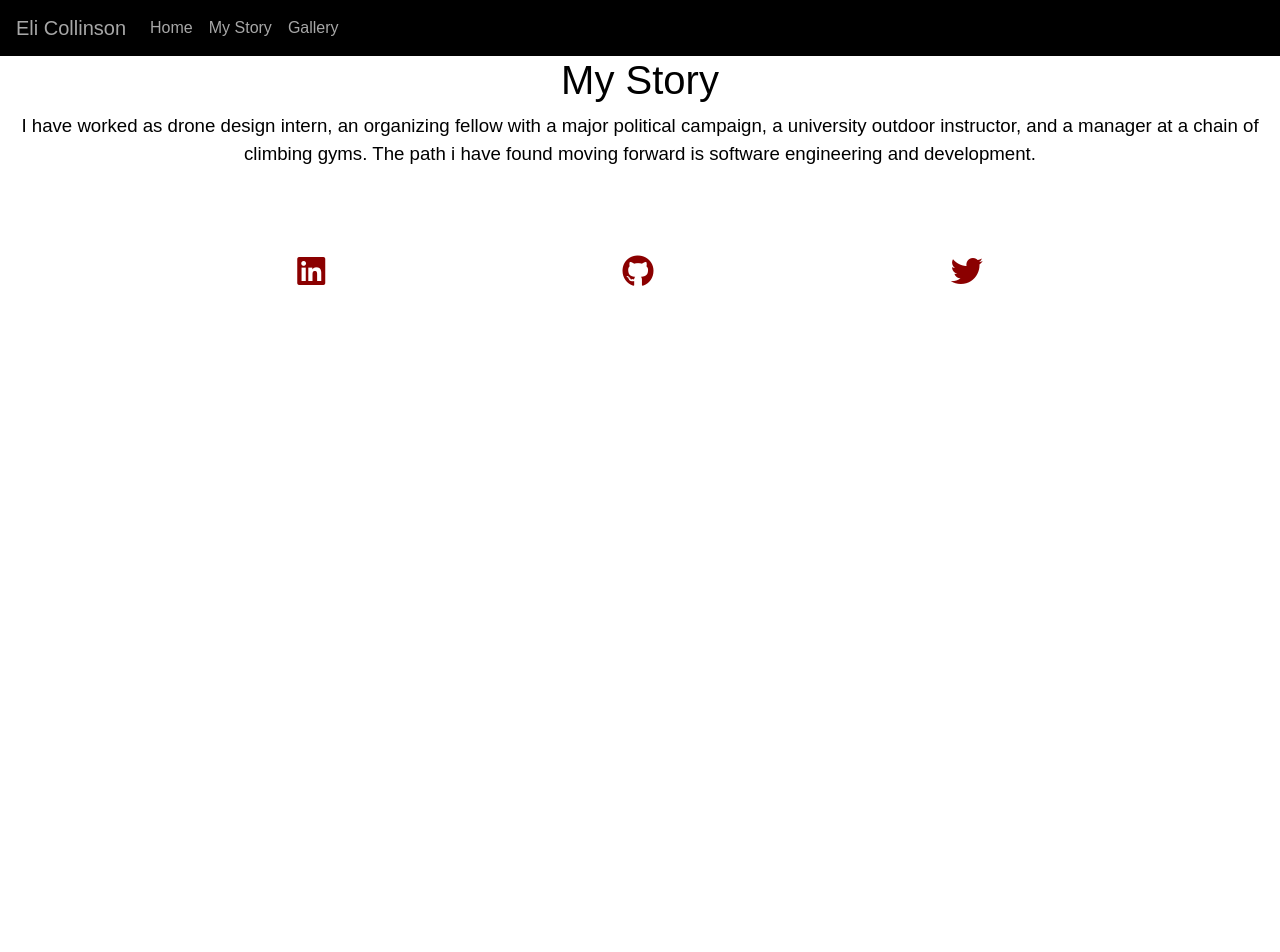
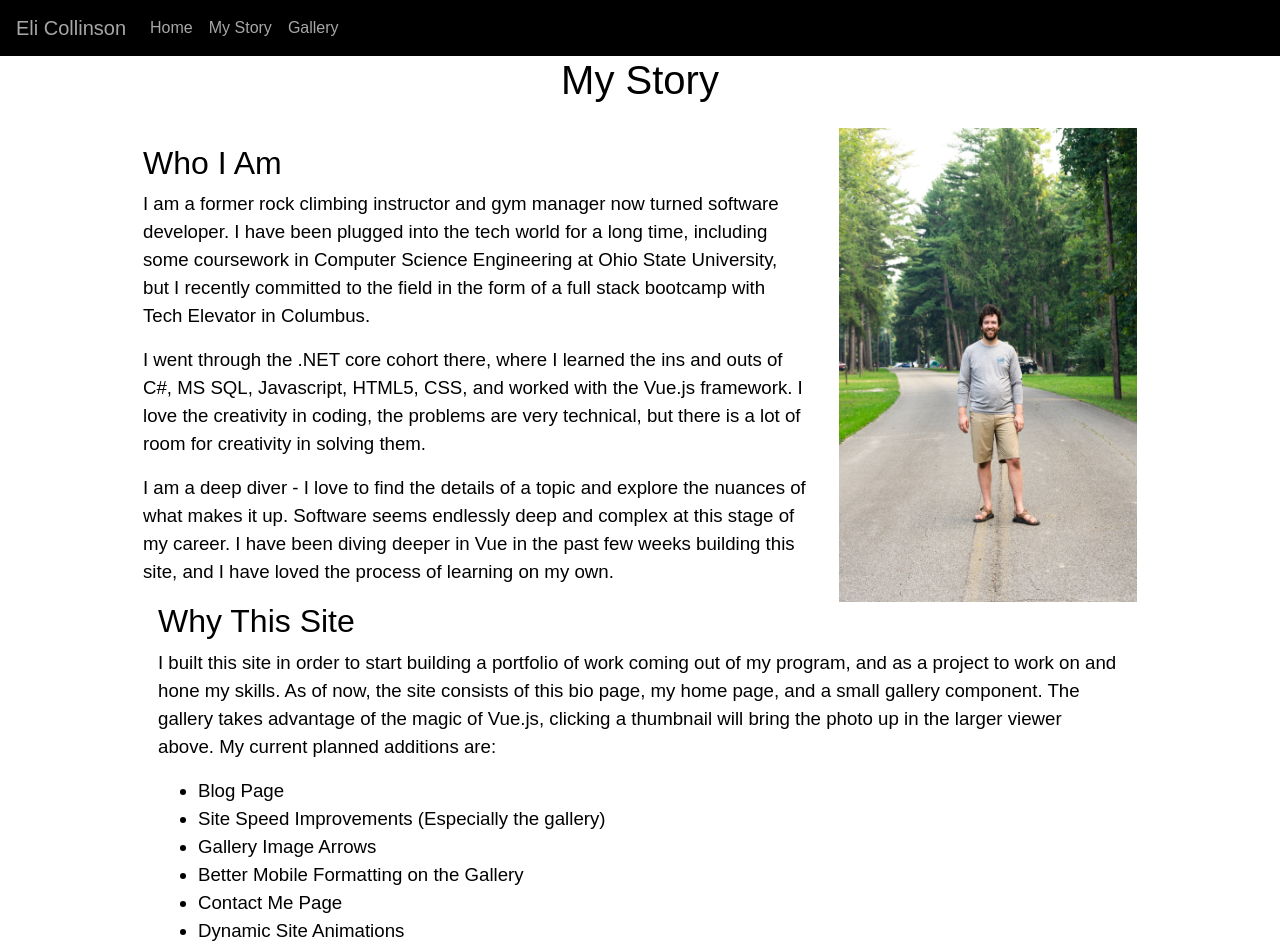
Before and after one commit to elicollinson/EliCollinsonWebsite, a Vue app in the folder eli-collinson-website/: page /mystory in a window 1280 px wide. Shown: the top 952 px of the page. Before the commit the page ends 800 px from the top, so only its background shows below. Built offline with nearby package versions, Linux system fonts and the light colour scheme; a web font is replaced by a local one.

Commit message:
Final edits for V1 Site, formatted the My Story Page, and improved home page formatting

```diff
--- a/eli-collinson-website/src/views/Gallery.vue
+++ b/eli-collinson-website/src/views/Gallery.vue
@@ -1,6 +1,7 @@
 <template>
 <div class="container-fluid" id="gallery">
     <h1>Gallery</h1>
+    <p>I moonlight as a photographer, so I've assembled some images here to put together a basic gallery component. Suggestions (<a href="mailto:elicollinson1@gmail.com" class="card-link">Email Me</a>) are welcome, especially in assisting with load speed, which is one of the next projects I will be taking on.</p>
     <!--<div id="large-image-div">-->
         <img v-bind:src="this.largeImage" class="large-image img-responsive">
     <!--</div>-->
@@ -95,4 +96,10 @@ h1 {
   font-weight: 500;
   font-style: normal;
 }
+p {
+  font-family: brandon-grotesque, sans-serif;
+  font-weight: 400;
+  font-style: normal;
+  font-size: 14pt;
+}
 </style>
--- a/eli-collinson-website/src/views/Home.vue
+++ b/eli-collinson-website/src/views/Home.vue
@@ -122,4 +122,9 @@ p {
   font-style: normal;
   font-size: 14pt;
 }
+#mainPageDiv {
+  max-width: 1024px;
+  margin-left: auto;
+  margin-right: auto;
+}
 </style>
--- a/eli-collinson-website/src/views/MyStory.vue
+++ b/eli-collinson-website/src/views/MyStory.vue
@@ -1,9 +1,36 @@
 <template>
 <div>
   <h1>My Story</h1>
-  <p>I have worked as drone design intern, an organizing fellow with a major political campaign, a university outdoor instructor, and a manager at a chain of climbing gyms.
-    The path i have found moving forward is software engineering and development.
+  <div id="page-text" class="container-fluid">
+  <div id="who-and-image">
+  <div  id="who-i-am">
+  <h2>Who I Am</h2>
+  <p>I am a former rock climbing instructor and gym manager now turned software developer.
+    I have been plugged into the tech world for a long time, including some coursework in Computer Science Engineering at Ohio State University, but I recently committed to the field in the form of a full stack bootcamp with Tech Elevator in Columbus.
   </p>
+  <p>
+    I went through the .NET core cohort there, where I learned the ins and outs of C#, MS SQL, Javascript, HTML5, CSS, and worked with the Vue.js framework.
+    I love the creativity in coding, the problems are very technical, but there is a lot of room for creativity in solving them.
+  </p>
+  <p>
+    I am a deep diver - I love to find the details of a topic and explore the nuances of what makes it up. Software seems endlessly deep and complex at this stage of my career. I have been diving deeper in Vue in the past few weeks building this site, and I have loved the process of learning on my own.
+  </p>
+  </div>
+  <img src="../assets/Camping-9.jpg" id="my-story-img"/>
+  </div>
+  <div id="why-site" class="container">
+  <h2>Why This Site</h2>
+  <p>I built this site in order to start building a portfolio of work coming out of my program, and as a project to work on and hone my skills. As of now, the site consists of this bio page, my home page, and a small gallery component. The gallery takes advantage of the magic of Vue.js, clicking a thumbnail will bring the photo up in the larger viewer above. My current planned additions are:</p>
+  <ul>
+    <li>Blog Page</li>
+    <li>Site Speed Improvements (Especially the gallery)</li>
+    <li>Gallery Image Arrows</li>
+    <li>Better Mobile Formatting on the Gallery</li>
+    <li>Contact Me Page</li>
+    <li>Dynamic Site Animations</li>
+  </ul>
+  </div>
+  </div>
 </div>
 </template>
 
@@ -19,10 +46,58 @@ p {
   font-weight: 400;
   font-style: normal;
   font-size: 14pt;
+  text-align: left;
 }
 h1 {
   font-family: brandon-grotesque, sans-serif;
   font-weight: 500;
   font-style: normal;
 }
+li {
+  font-family: brandon-grotesque, sans-serif;
+  font-weight: 400;
+  font-style: normal;
+  font-size: 14pt;
+  text-align: left;
+}
+h2 {
+  text-align: left;
+  font-family: brandon-grotesque, sans-serif;
+  font-weight: 500;
+  font-style: normal;
+}
+#page-text {
+  max-width: 1024px;
+}
+#who-i-am {
+  max-width: 100%;
+  margin-top: 2rem;
+}
+#why-site {
+  max-width: 100%;
+}
+#my-story-img {
+  max-width: 60%;
+  margin-left: auto;
+  margin-right: auto;
+  margin-top: 1rem;
+}
+#who-and-image {
+  display: flex;
+  flex-direction: column-reverse;
+}
+@media screen and (min-width: 770px) {
+  #my-story-img {
+  max-width: 30%;
+  margin-left: 2rem;
+}
+#who-and-image {
+  display: flex;
+  flex-direction: row;
+}
+#my-story-img {
+  max-width: 30%;
+  margin-left: 2rem;
+}
+  }
 </style>
```
